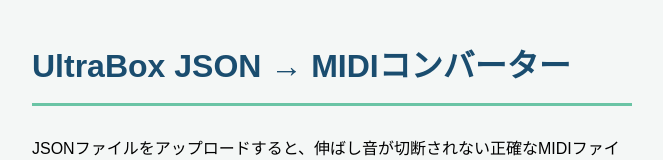
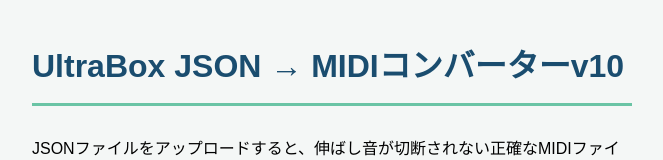
Before and after one commit to ultrasbox/us-json-converter, a plain HTML site: page index.html in a window 1280 px wide. Shown: the top 160 px of the page, without its empty margins (308-971 px from the left). Drawn offline with Linux system fonts and the light colour scheme.

Commit message:
Update index.html

```diff
--- a/index.html
+++ b/index.html
@@ -10,7 +10,7 @@
 </head>
 <body>
 
-    <h1>UltraBox JSON → MIDIコンバーター</h1>
+    <h1>UltraBox JSON → MIDIコンバーターv10</h1>
     <p>JSONファイルをアップロードすると、伸ばし音が切断されない正確なMIDIファイル（.mid）を生成します。</p>
 
     <div class="message warning" style="display: block;">
```
